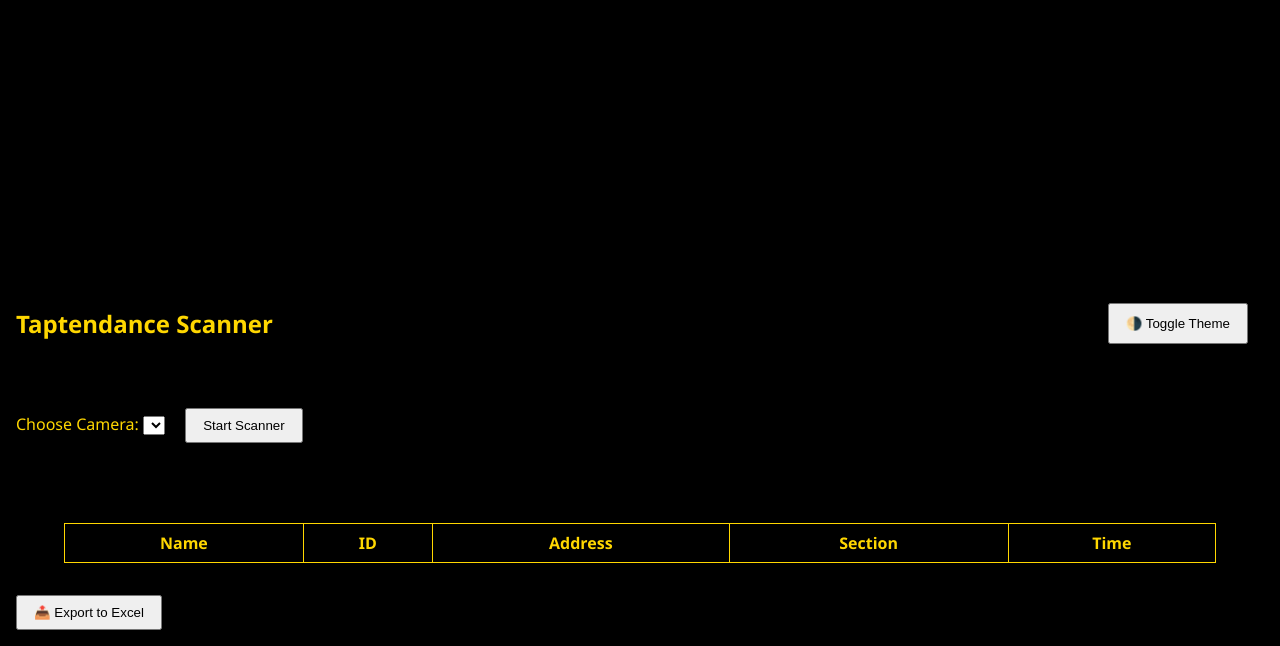
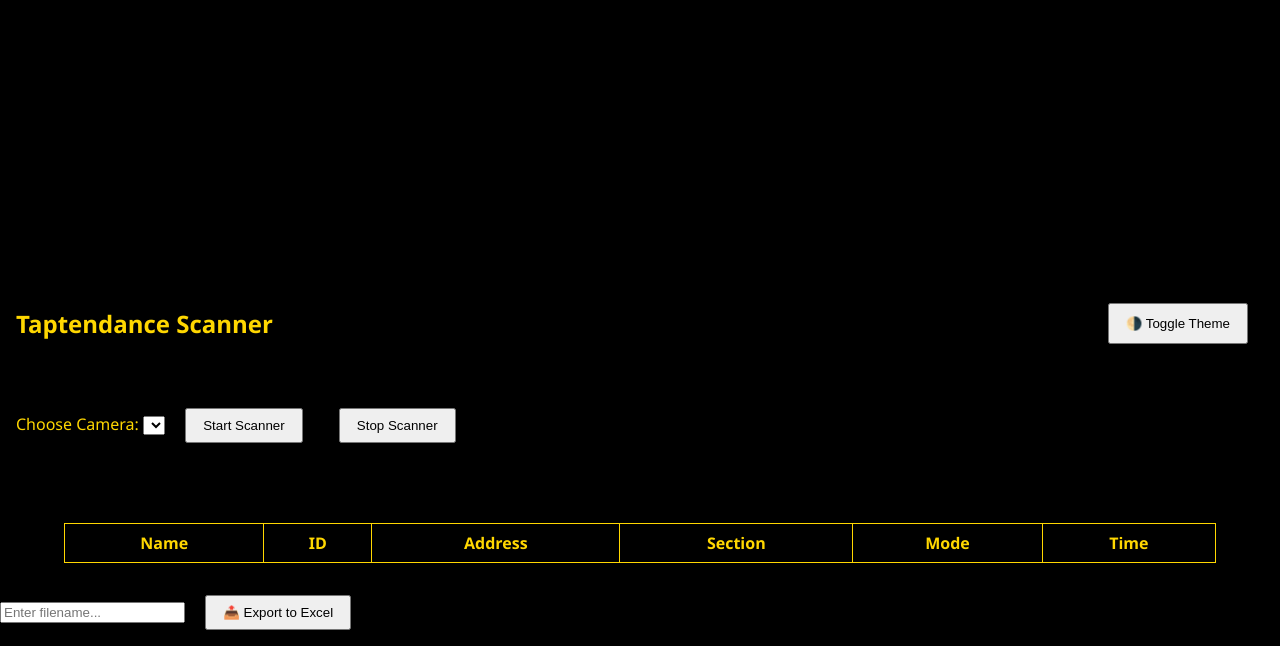
Before and after one commit to keancurveyintoyuntiveros/taptendance-qr-attendancers-scanners, a plain HTML site: page index.html in a window 1280 px wide. Shown: the part 529-1175 px from the top of the page. Drawn offline with Linux system fonts and the light colour scheme.

Commit message:
Update index.html

```diff
--- a/index.html
+++ b/index.html
@@ -11,7 +11,7 @@
 <body>
   <!-- Splash Screen -->
   <div id="splash">
-   <img src="assets/logo.png" alt="Taptendance Logo" />
+    <img src="assets/logo.png" alt="Taptendance Logo" />
     <h1>Taptendance</h1>
   </div>
 
@@ -26,6 +26,7 @@
       <label for="cameraSelect">Choose Camera:</label>
       <select id="cameraSelect"></select>
       <button id="startScan">Start Scanner</button>
+      <button id="stopScan">Stop Scanner</button>
     </section>
 
     <div id="scanner"></div>
@@ -33,12 +34,13 @@
     <table id="logTable">
       <thead>
         <tr>
-          <th>Name</th><th>ID</th><th>Address</th><th>Section</th><th>Time</th>
+          <th>Name</th><th>ID</th><th>Address</th><th>Section</th><th>Mode</th><th>Time</th>
         </tr>
       </thead>
       <tbody></tbody>
     </table>
 
+    <input type="text" id="filenameInput" placeholder="Enter filename..." />
     <button id="exportBtn">📤 Export to Excel</button>
   </div>
 
```
